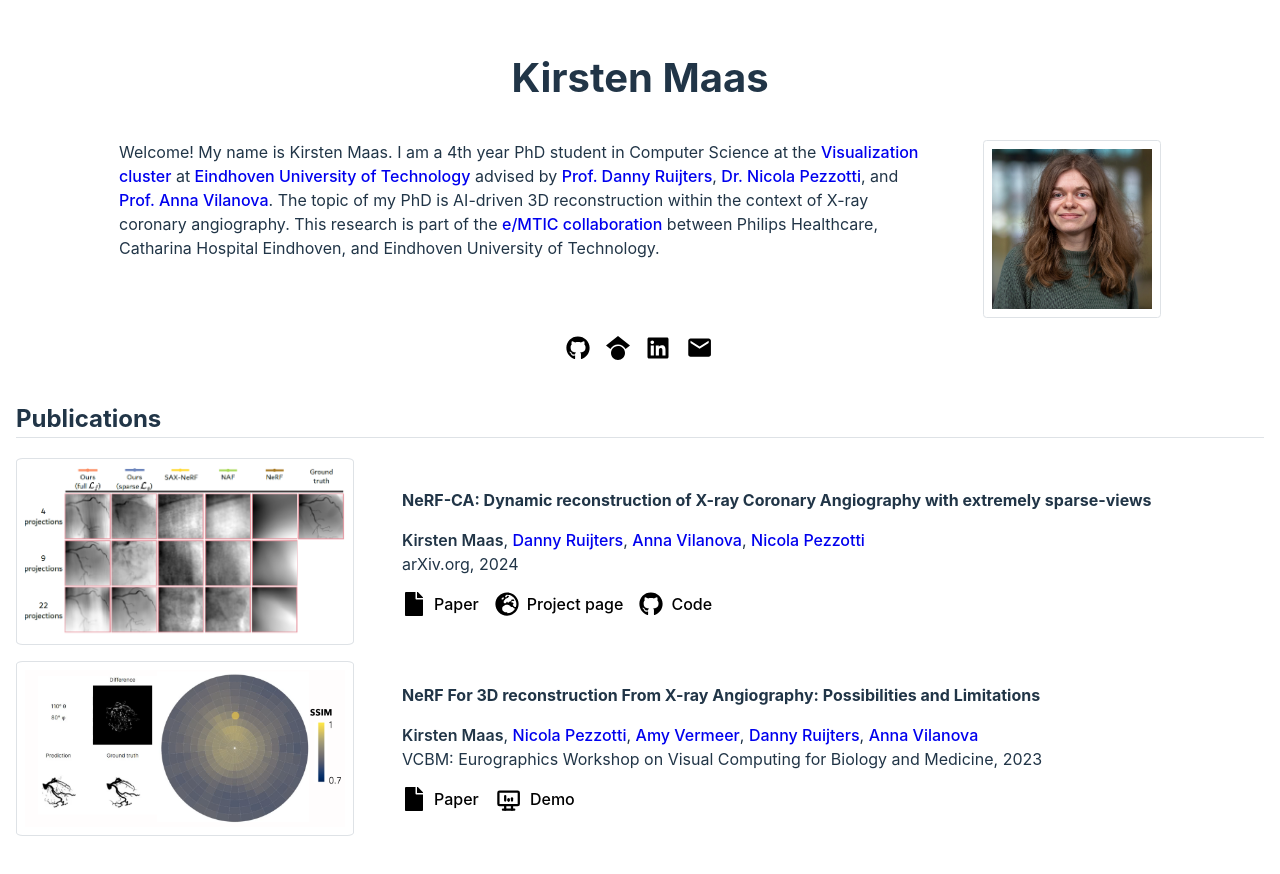
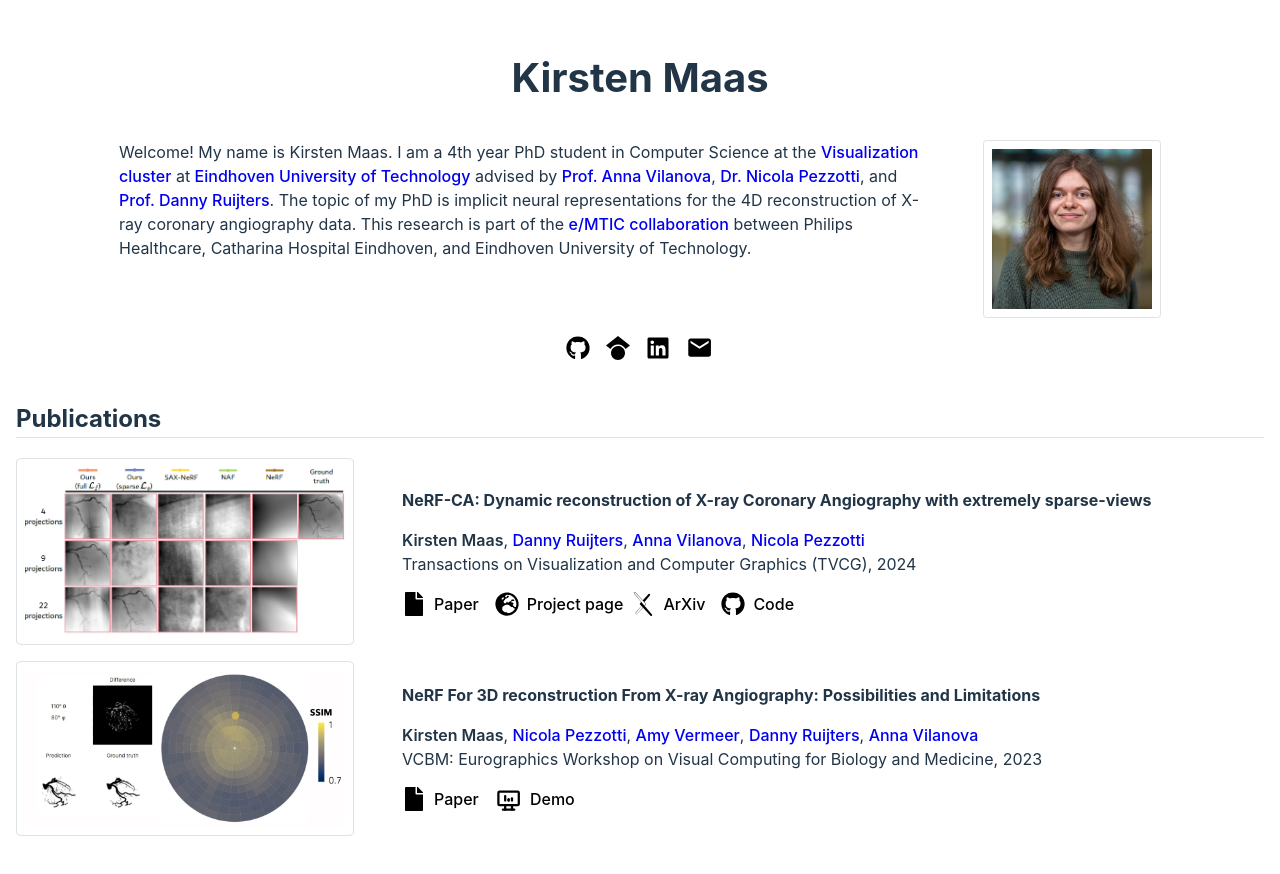
Before and after one commit to kirstenmaas/kirstenmaas.github.io, a React (Vite) app: page / in a window 1280 px wide. Shown: the top 874 px of the page. Built offline with nearby package versions, Linux system fonts and the light colour scheme.

Commit message:
add tvcg nerf-ca

```diff
--- a/src/App.jsx
+++ b/src/App.jsx
@@ -40,9 +40,10 @@ const publications = [
   {
     title: 'NeRF-CA: Dynamic reconstruction of X-ray Coronary Angiography with extremely sparse-views',
     authors: [authorList[0], authorList[3], authorList[4], authorList[1]],
-    venue: 'arXiv.org',
+    venue: 'Transactions on Visualization and Computer Graphics (TVCG)',
     year: '2024',
-    paperLink: 'https://arxiv.org/abs/2408.16355',
+    paperLink: 'https://www.computer.org/csdl/journal/tg/5555/01/11031197/27uvy04UuoU',
+    arxivLink: 'https://arxiv.org/abs/2408.16355',
     demoLink: null,
     projectLink: 'https://kirstenmaas.github.io/nerfca',
     codeLink: 'https://github.com/kirstenmaas/NeRF-CA',
@@ -70,8 +71,10 @@ function App() {
         <div style={{ display: 'flex', gap: '5vw', justifyContent: 'center', flexWrap: 'wrap' }}>
           <div style={{ textAlign: 'left', maxWidth: '50em', minWidth: '20em' }}>
             Welcome! My name is Kirsten Maas.
-            I am a 4th year PhD student in Computer Science at the <a href='https://vis.win.tue.nl/'>Visualization cluster</a> at <a className='authorlink' href='https://research.tue.nl/en/persons/kirsten-wh-maas'>Eindhoven University of Technology</a> advised by <a href={authorList[3].link} className='authorlink'>Prof. Danny Ruijters</a>, <a className='authorlink' href={authorList[1].link}>Dr. Nicola Pezzotti</a>, and <a className='authorlink' href={authorList[4].link}>Prof. Anna Vilanova</a>.
-            The topic of my PhD is AI-driven 3D reconstruction within the context of X-ray coronary angiography.
+            I am a 4th year PhD student in Computer Science at the <a href='https://vis.win.tue.nl/'>Visualization cluster</a> at <space/>
+            <a className='authorlink' href='https://research.tue.nl/en/persons/kirsten-wh-maas'>Eindhoven University of Technology</a> advised by <space/>
+            <a href={authorList[4].link} className='authorlink'>Prof. Anna Vilanova</a>, <a className='authorlink' href={authorList[1].link}>Dr. Nicola Pezzotti</a>, and <a className='authorlink' href={authorList[3].link}>Prof. Danny Ruijters</a>.
+            The topic of my PhD is implicit neural representations for the 4D reconstruction of X-ray coronary angiography data.
             This research is part of the <a className='authorlink' href='https://www.tue.nl/en/research/research-groups/eaisi/eaisi-business-operations/eindhoven-medtech-innovation-center/emtic-ai-lab'>e/MTIC collaboration</a> between Philips Healthcare, Catharina Hospital Eindhoven, and Eindhoven University of Technology.
 
           </div>
@@ -96,6 +99,7 @@ function App() {
             paperLink={publication.paperLink}
             demoLink={publication.demoLink}
             projectLink={publication.projectLink}
+            arxivLink={publication.arxivLink}
             codeLink={publication.codeLink}
             imageUrl={publication.imageUrl}
           />
--- a/src/Publication.jsx
+++ b/src/Publication.jsx
@@ -2,6 +2,7 @@ import { FaGlobeEurope } from "react-icons/fa";
 import { FaGithub } from "react-icons/fa";
 import { FaFile } from "react-icons/fa";
 import { TbDeviceDesktopAnalytics } from "react-icons/tb";
+import { SiArxiv } from "react-icons/si";
 
 export default function Publication(props) {
     return (
@@ -27,6 +28,7 @@ export default function Publication(props) {
                 <div style={{ display: 'flex', gap: '1em', marginTop: '1em', alignItemsss: 'center'}}>
                     {props.paperLink && <a className='nocolor' href={props.paperLink}><FaFile size='1.5em'/> Paper</a>}
                     {props.projectLink && <a className='nocolor' href={props.projectLink}><FaGlobeEurope size='1.5em'/> Project page </a>}
+                    {props.arxivLink && <a className='nocolor' href={props.arxivLink} style={{ margin: '0 0 0 -0.5em'}}><SiArxiv size='1.5em'/>ArXiv</a>}
                     {props.codeLink && <a className='nocolor' href={props.codeLink}><FaGithub size='1.5em'/> Code</a>}
                     {props.demoLink && <a className='nocolor' href={props.demoLink}><TbDeviceDesktopAnalytics size='1.7em'/>Demo</a>}
                 </div>
```
